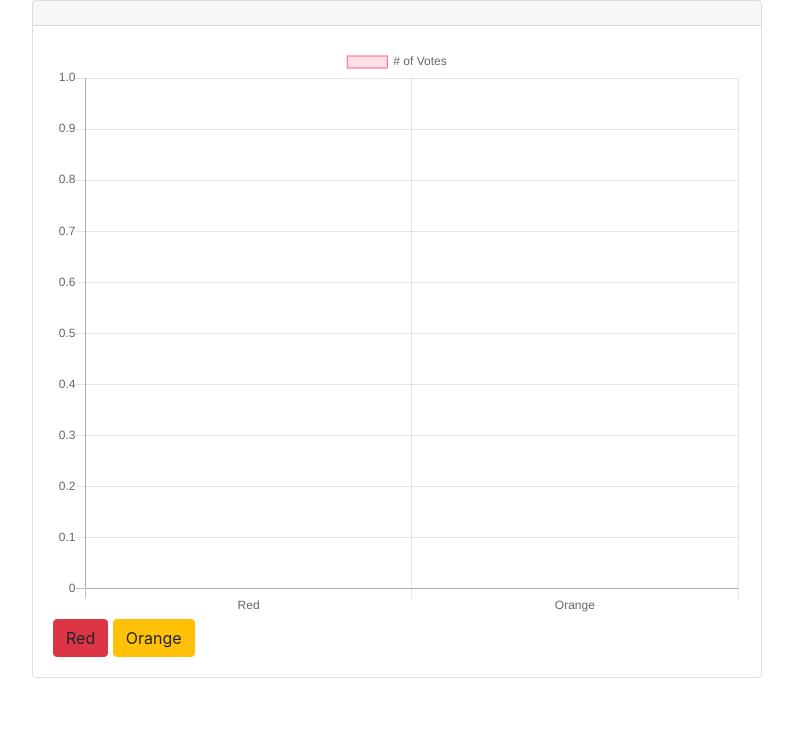
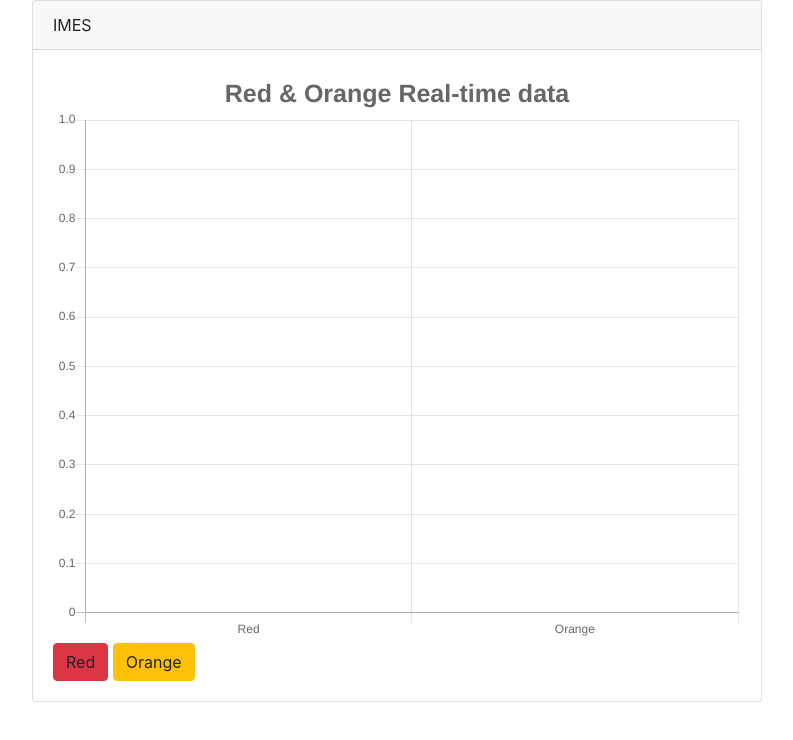
Before and after one commit to talalOthman/chartProjectJS, a plain HTML site: page index.html in a window 1280 px wide. Shown: the whole page, without its empty margins (243-1036 px from the left). Drawn offline with nearby package versions, Linux system fonts and the light colour scheme.

Commit message:
added some style on the interface

```diff
--- a/index.html
+++ b/index.html
@@ -15,7 +15,7 @@
         <div class="row justify-content-center">
             <div class="col-md-8">
                 <div class="card">
-                    <div class="card-header"></div>
+                    <div class="card-header">IMES</div>
 
                     <div class="card-body">
 
@@ -65,7 +65,15 @@
                         }
                     }]
                 },
+                legend:{
+                display: false,
+            },
+            title:{
+                display: true,
+                text: "Red & Orange Real-time data",
+                fontSize: 25,
             }
+            },
         });
 
         redValue++;
```
